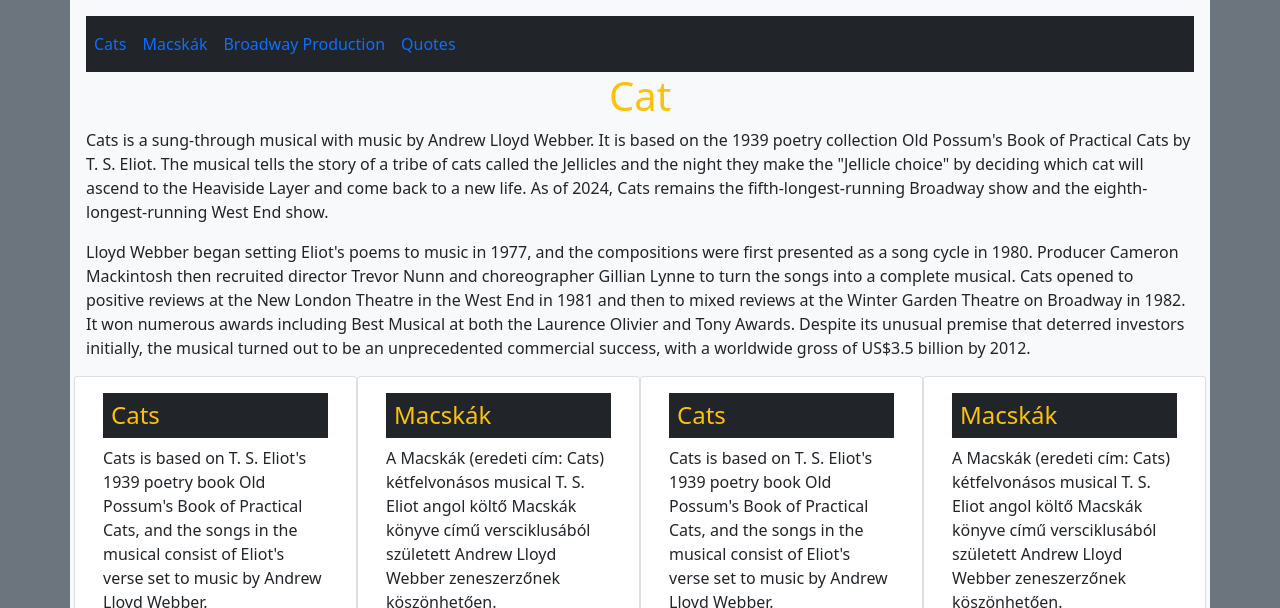
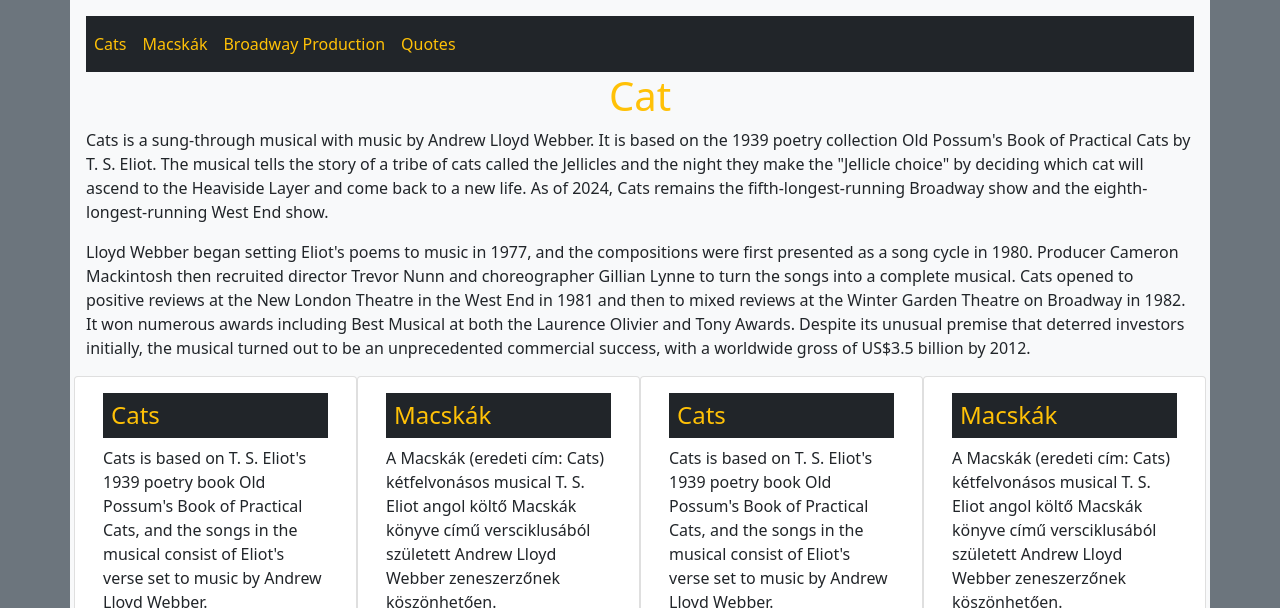
Before and after one commit to b0BogKevin/cats-bootstrap, a plain HTML site: page index.html in a window 1280 px wide. Shown: the top 608 px of the page. Drawn offline with Linux system fonts and the light colour scheme.

Commit message:
narancs link

```diff
--- a/index.html
+++ b/index.html
@@ -11,18 +11,18 @@
 <body class="bg-secondary">
     <div class="container bg-light p-3">
         <nav class="navbar navbar-expand-sm bg-dark">
-            <ul class="navbar-nav">
+            <ul class="navbar-nav text-warning">
                 <li class="nav-item active">
-                    <a class="nav-link" class="text-warning" href="https://en.wikipedia.org/wiki/Cats_(musical)">Cats</a>
+                    <a class="nav-link text-warning"  href="https://en.wikipedia.org/wiki/Cats_(musical)">Cats</a>
                 </li>
                 <li class="nav-item">
-                    <a class="nav-link" href="https://hu.wikipedia.org/wiki/Macsk%C3%A1k_(musical)">Macskák</a>
+                    <a class="nav-link text-warning" href="https://hu.wikipedia.org/wiki/Macsk%C3%A1k_(musical)">Macskák</a>
                 </li>
                 <li class="nav-item">
-                    <a class="nav-link" href="https://catsmusical.fandom.com/wiki/Broadway_Production">Broadway Production</a>
+                    <a class="nav-link text-warning" href="https://catsmusical.fandom.com/wiki/Broadway_Production">Broadway Production</a>
                 </li>
                 <li class="nav-item">
-                    <a class="nav-link" href="https://en.wikiquote.org/wiki/Cats_(musical)">Quotes</a>
+                    <a class="nav-link text-warning" href="https://en.wikiquote.org/wiki/Cats_(musical)">Quotes</a>
                 </li>
             </ul>
         </nav>
```
